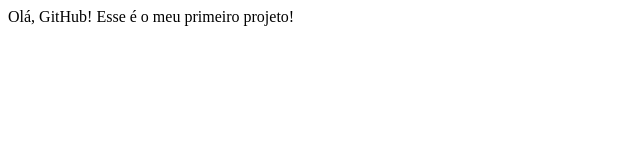
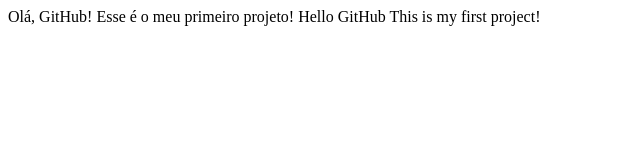
Before and after one commit to Kamarguera/hello-world, a plain HTML site: page index.html in a window 1280 px wide. Shown: the whole page, without its empty margins (0-640 px from the left). Drawn offline with Linux system fonts and the light colour scheme.

Commit message:
Sunday Cod3 index.html

```diff
--- a/index.html
+++ b/index.html
@@ -2,11 +2,12 @@
 <html lang="pt-br" dir="ltr">
     <head>
         <meta charset="utf-8">
-        <title>GitTest</title>
+        <title>GitTest @ SUNDAY CODE DAY 16:00 6th may 2018</title>
     </head>
     <body>
 
         Olá, GitHub! Esse é o meu primeiro projeto!
+        Hello GitHub This is my first project!
 
     </body>
 </html>
```
